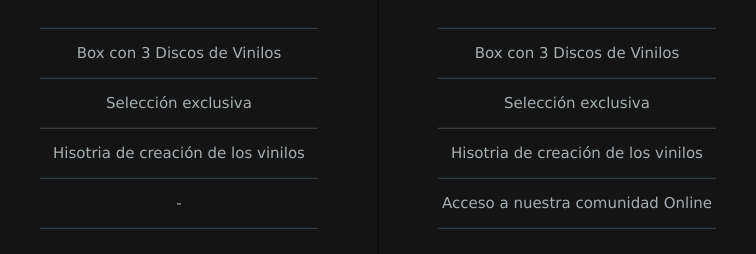
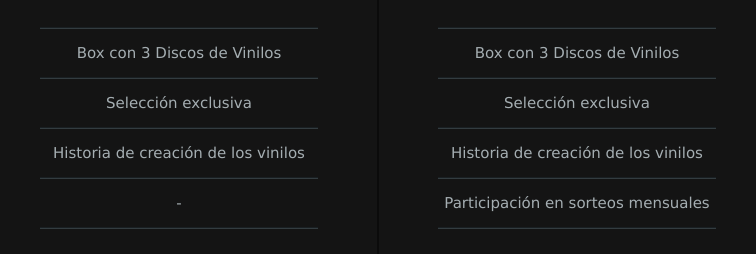
Before and after one commit to agustinroisman/agustinroisman, a plain HTML site: page Detalle.html in a window 1280 px wide. Shown: the part 3600-3854 px from the top of the page, 262-1018 px from the left. Drawn offline with Linux system fonts and the light colour scheme.

Commit message:
ARREGLO ENTREGA

```diff
--- a/Detalle.html
+++ b/Detalle.html
@@ -559,7 +559,7 @@
                 <ul>
                 <li>Box con 3 Discos de Vinilos</li>
                 <li>Selección exclusiva</li>
-                <li>Hisotria de creación de los vinilos</li>
+                <li>Historia de creación de los vinilos</li>
                 <li>-</li>
                 </ul>
                 <br>
@@ -578,8 +578,8 @@
               <ul>
               <li>Box con 3 Discos de Vinilos</li>
               <li>Selección exclusiva</li>
-              <li>Hisotria de creación de los vinilos</li>
-              <li>Acceso a nuestra comunidad Online</li>
+              <li>Historia de creación de los vinilos</li>
+              <li>Participación en sorteos mensuales</li>
               </ul>
               <br>
               <p>
```
Also changed, not shown: Home.html (+3 -3 lines).
